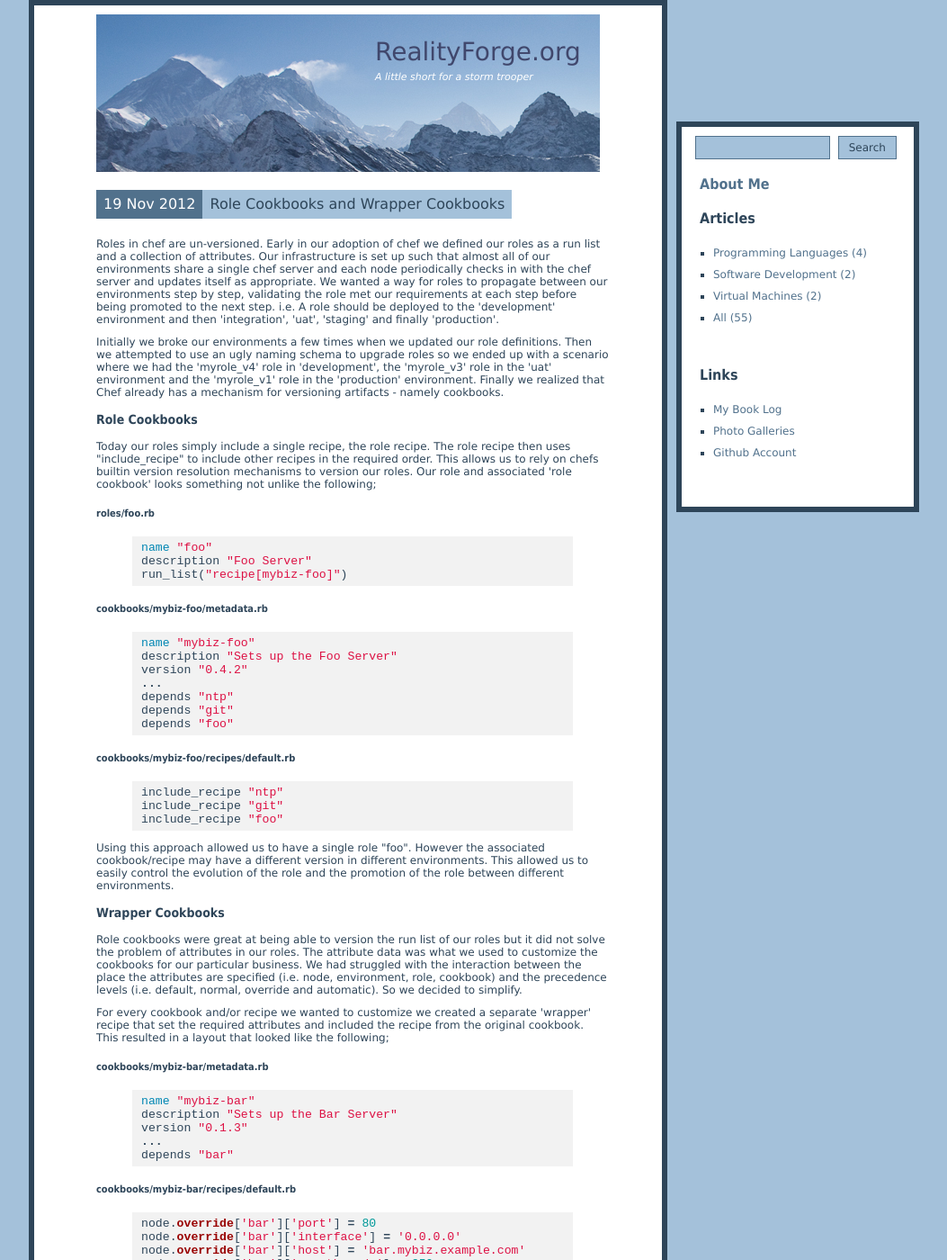
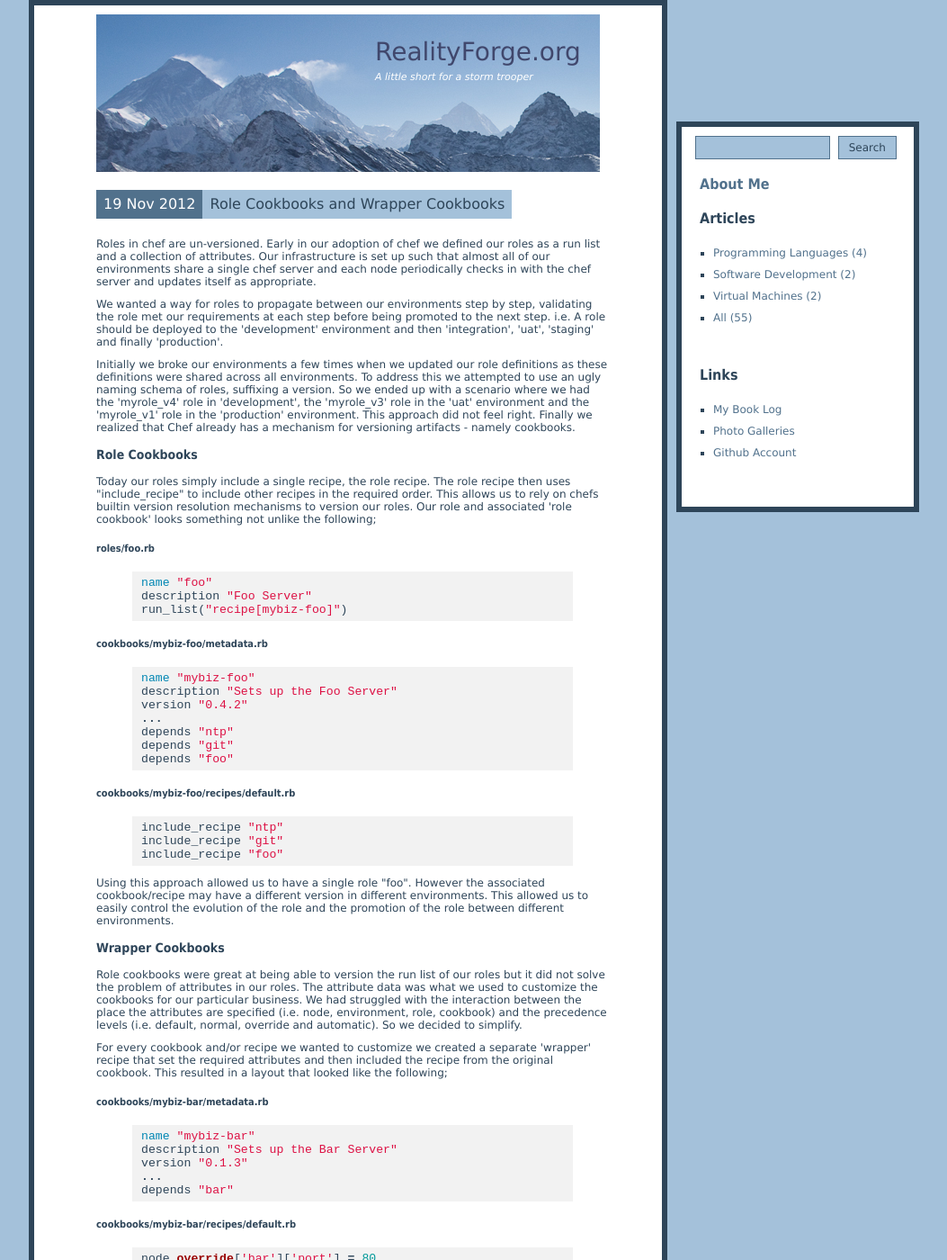
Before and after one commit to realityforge/blog, a Jekyll site: the page built from code/_posts/2012-11-19-role-cookbooks-and-wrapper-cookbooks.html, in a window 1280 px wide and 1400 px high. Shown: the whole window at 90% size, without its empty margins (113-1166 px from the left). Built offline with Jekyll 4.4.1, drawn with Linux system fonts in a browser that asks for light colours; Markdown is read by kramdown in place of the engine named in the settings; some of the changed text lies outside the part shown.

Commit message:
Cleanup the language a little

```diff
--- a/code/_posts/2012-11-19-role-cookbooks-and-wrapper-cookbooks.html
+++ b/code/_posts/2012-11-19-role-cookbooks-and-wrapper-cookbooks.html
@@ -6,15 +6,18 @@ title: Role Cookbooks and Wrapper Cookbooks
 <p>
   Roles in chef are un-versioned. Early in our adoption of chef we defined our roles as a run list and a collection of
   attributes. Our infrastructure is set up such that almost all of our environments share a single chef server and each
-  node periodically checks in with the chef server and updates itself as appropriate. We wanted a way for roles to
-  propagate between our environments step by step, validating the role met our requirements at each step before being
-  promoted to the next step. i.e. A role should be deployed to the 'development' environment and then 'integration',
-  'uat', 'staging' and finally 'production'.
+  node periodically checks in with the chef server and updates itself as appropriate.
 </p>
 <p>
-  Initially we broke our environments a few times when we updated our role definitions. Then we attempted to use an
-  ugly naming schema to upgrade roles so we ended up with a scenario where we had the 'myrole_v4' role in 'development',
-  the 'myrole_v3' role in the 'uat' environment and the 'myrole_v1' role in the 'production' environment. Finally we
+  We wanted a way for roles to propagate between our environments step by step, validating the role met our
+  requirements at each step before being promoted to the next step. i.e. A role should be deployed to the 'development'
+  environment and then 'integration', 'uat', 'staging' and finally 'production'.
+</p>
+<p>
+  Initially we broke our environments a few times when we updated our role definitions as these definitions were shared
+  across all environments. To address this we attempted to use an ugly naming schema of roles, suffixing a version.
+  So we ended up with a scenario where we had the 'myrole_v4' role in 'development', the 'myrole_v3' role in the 'uat'
+  environment and the 'myrole_v1' role in the 'production' environment. This approach did not feel right. Finally we
   realized that Chef already has a mechanism for versioning artifacts - namely cookbooks.
 </p>
 
@@ -130,9 +133,10 @@ include_recipe "bar"
 </p>
 
 <p>
-  One thing we have yet to try but I am really excited about is using monkey patching in the wrapper cookbook to modify
+  One thing we have yet to try but I am really excited about is resource patching in the wrapper cookbook to modify
   resources defined in the original cookbook after it has been included. Bryan Berry put together the
   <a href="https://github.com/bryanwb/chef-rewind">chef-rewind</a> gem that makes it simple to patch the resources
   already defined. Joshua Timberman also <a href="http://jtimberman.housepub.org/blog/2012/11/19/chef-repository-berkshelf-conversion/">demonstrated</a> a slightly more raw way of modifying
-  already defined resources.
+  already defined resources. Both look like effective ways of keeping the line between vendored cookbooks and business
+  specific cookbooks clear.
 </p>
```
Also changed, not shown: other parts of code/_posts/2012-11-19-role-cookbooks-and-wrapper-cookbooks.html (+7 -7 lines).
